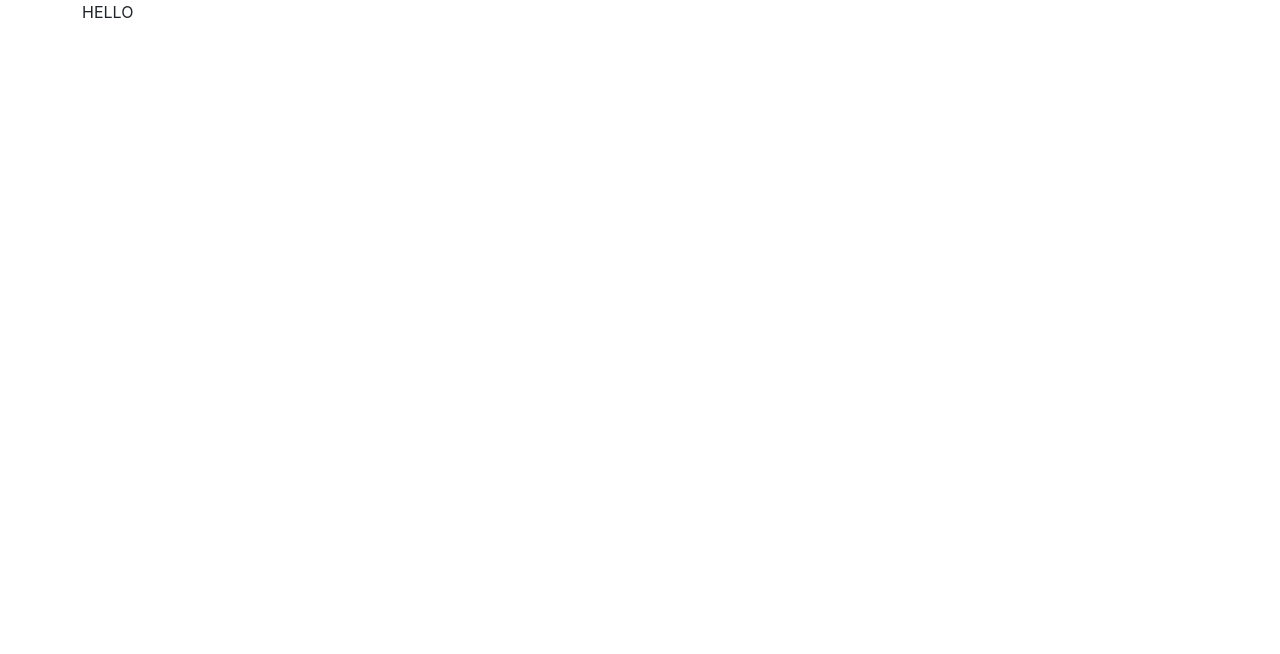
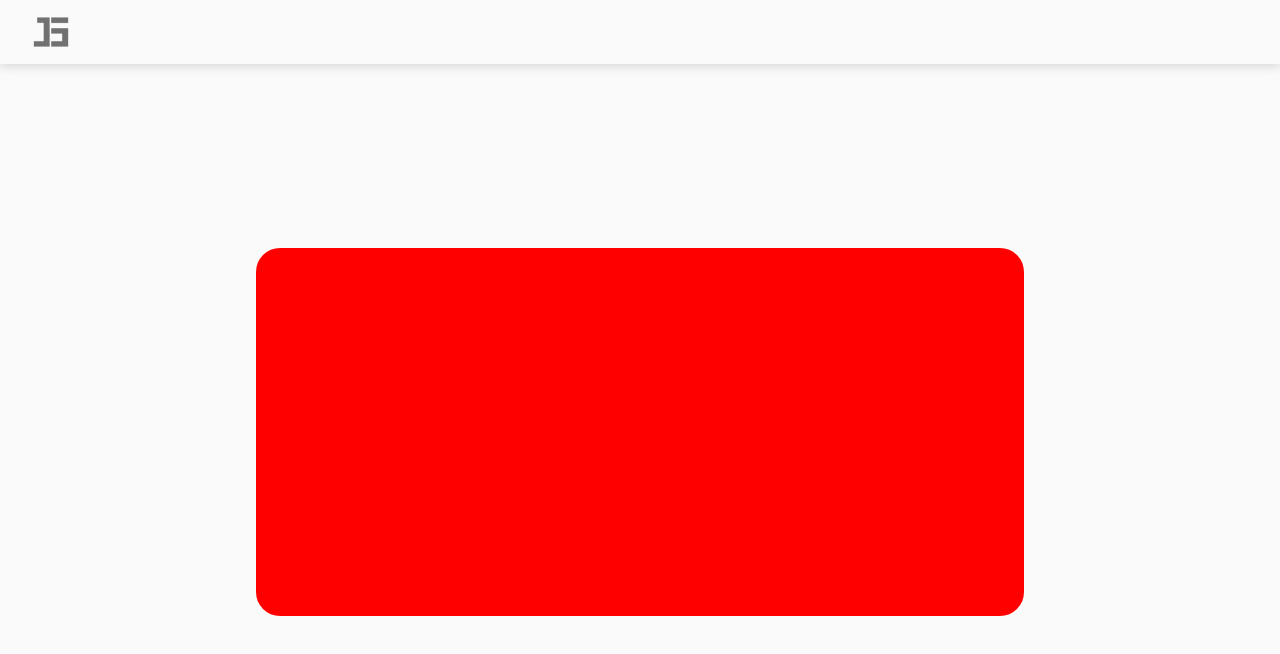
Before and after one commit to jsainz237/todo-list, a React (Create React App) app: page / in a window 1280 px wide. Shown: the top 654 px of the page. Built offline with nearby package versions, Linux system fonts and the light colour scheme.

Commit message:
add Header component

```diff
--- a/src/App.tsx
+++ b/src/App.tsx
@@ -1,16 +1,26 @@
 import React from 'react';
 import styled, { ThemeProvider } from 'styled-components';
 import BootstrapContainer from 'react-bootstrap/Container';
+import { TodoList } from './components/TodoList';
+import { Header } from './components/Header';
 import { theme } from './theme';
 import './App.scss';
 
+
 const AppWrapper = styled.div`
+  display: flex;
+  flex-direction: column;
   height: 100vh;
   width: 100vw;
   background-color: ${props => props.theme.bg};
+  * {
+    transition: color 1s ease, background-color 1s ease;
+  }
 `;
 
 const Container = styled(BootstrapContainer)`
+  flex: 1;
+  display: flex;
   justify-content: center;
   align-items: center;
 `;
@@ -19,8 +29,9 @@ function App() {
   return (
     <ThemeProvider theme={theme}>
       <AppWrapper>
+        <Header />
         <Container>
-          <div>HELLO</div>
+          <TodoList />
         </Container>
       </AppWrapper>
     </ThemeProvider>
--- /dev/null
+++ b/src/components/Header/index.tsx
@@ -0,0 +1,24 @@
+import React from 'react';
+import styled from 'styled-components';
+import logo from '../../assets/logo.png'
+
+const StyledHeader = styled.div`
+    display: flex;
+    align-items: center;
+    width: 100vw;
+    padding: 1rem 2rem;
+    background-color: ${props => props.theme.bg};
+    box-shadow: ${props => `${props.theme.shadow} ${props.theme.offsetBg}`};
+`;
+
+const StyledImg = styled.img`
+    height: 2rem;
+    margin-right: 2rem;
+    object-fit: contain;
+`;
+
+export const Header: React.FC = () => (
+    <StyledHeader>
+        <StyledImg src={logo} alt="logo" />
+    </StyledHeader>
+);
--- /dev/null
+++ b/src/components/TodoList/index.tsx
@@ -0,0 +1,18 @@
+import React from 'react';
+import styled from 'styled-components';
+
+const TodoWrapper = styled.div`
+    background: red;
+    height: 50%;
+    width: 100%;
+    max-width: ${props => props.theme.breakpoints.md};
+    border-radius: 24px;
+`;
+
+export const TodoList: React.FC = () => {
+    return (
+        <TodoWrapper>
+
+        </TodoWrapper>
+    );
+}
--- a/src/index.scss
+++ b/src/index.scss
@@ -1,4 +1,5 @@
 @import "~bootstrap/scss/bootstrap";
+@import url('https://fonts.googleapis.com/css2?family=Montserrat:wght@400;500;600;700;800&display=swap');
 
 body {
   margin: 0;
--- a/src/theme.ts
+++ b/src/theme.ts
@@ -1,6 +1,20 @@
 export const theme = {
-    bg: 'white',
-    fg: 'black',
+    bg: '#fafafa',
+    fg: '#141414',
+
+    offsetBg: '#d4d4d4',
+    offsetFg: '#303030',
+
+    breakpoints: {
+        xs: '0',
+        sm: '576px',
+        md: '768px',
+        lg: '992px',
+        xl: '1200px',
+        xxl: '1400px',
+    },
+
+    shadow: '0 1px 10px 1px',
 }
 
 export type ITheme = typeof theme;
```
Also changed, not shown: src/assets/logo.png (added).
